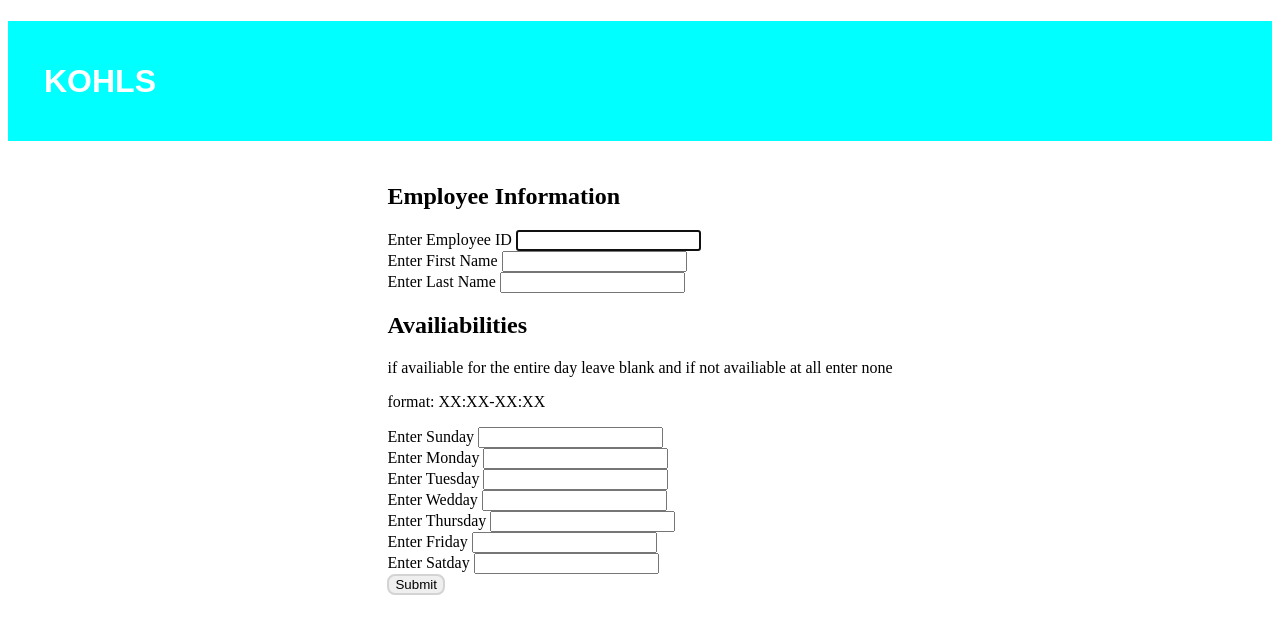
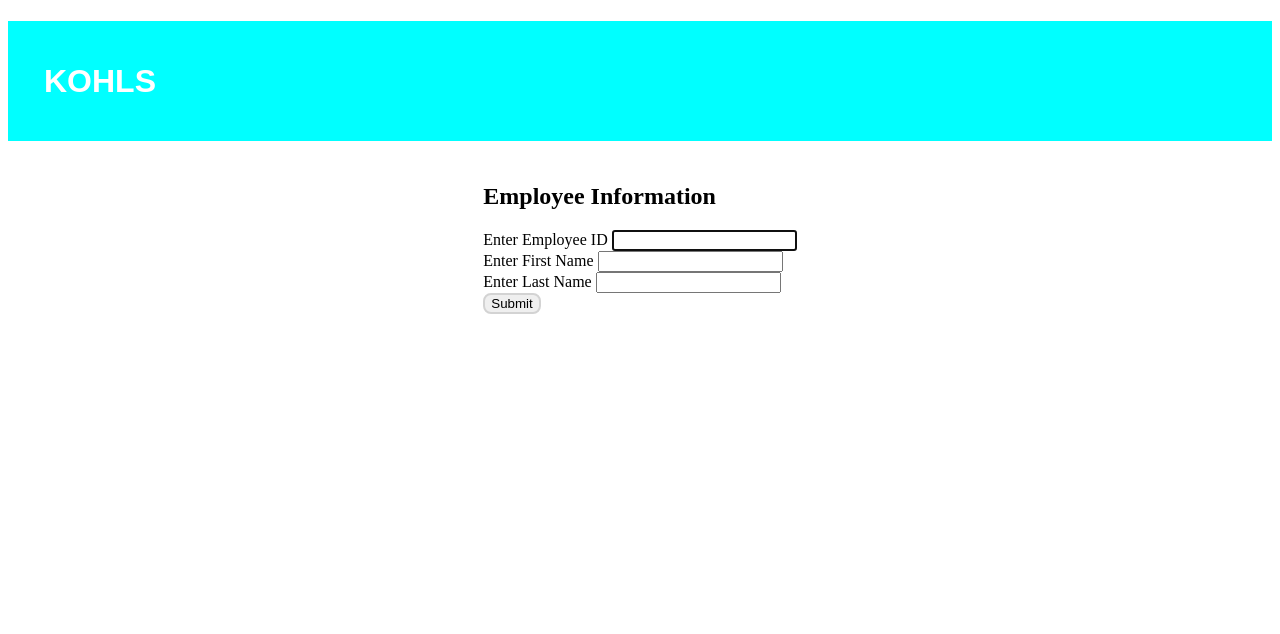
Before and after one commit to theDawster/kohls, a Flask app: page /add in a window 1280 px wide. Shown: the top 634 px of the page. Run offline with Flask 3, Linux system fonts and the light colour scheme.

Commit message:
implemented avail change and fix add bugs

```diff
--- a/app.py
+++ b/app.py
@@ -12,30 +12,55 @@
     return render_template('index.html')
 
 
+@app.route('/employees')
+def employees():
+    with sqlite3.connect('employees.db') as database:
+        db = database.cursor()
+        employees = list(db.execute("SELECT * FROM employees"))
+        print(employees)
+    return render_template('employees.html', employees=employees)
+
+
 @app.route('/add', methods=['GET', 'POST'])
 def add():
     if request.method == 'GET':
-        return render_template('add.html', days=DAYS)
+        return render_template('add.html')
     else:
         with sqlite3.connect('employees.db') as database:
             db = database.cursor()
 
             ID = int(request.form.get("id"))
-            first = request.form.get("first")
-            last = request.form.get("last")
+            first = request.form.get("first").strip()
+            last = request.form.get("last").strip()
 
             db.execute('INSERT INTO employees (id, first, last) VALUES (?, ?, ?)', (ID, first, last))
             db.execute('INSERT INTO availiability (employee_id) VALUES (?)', (ID,))
+            database.commit()
+
+            return availiability(ID)
+
+
+@app.route('/availiability', methods=['GET', 'POST'])
+def availiability(employee=None):
+    if request.method == "POST":
+        with sqlite3.connect("employees.db") as database:
+            db = database.cursor()
+
             for day in DAYS:
-                avail_change = request.form.get(day)
+                avail_change = request.form.get(day, None)
+                ID = employee if employee else int(request.form.get("id"))
                 if avail_change:
-                    db.execute('UPDATE availiability SET ? = ? WHERE employee_id = ?',
-                                (day, avail_change, ID))
+                    try:
+                        db.execute('UPDATE availiability SET :day = \':change\' WHERE employee_id = :id',
+                                    {"day":day, "change":avail_change, "id":ID})
+                    except Exception:
+                        print(day)
 
             database.commit()
             print("SUCCESS!")
-
             return redirect("/")
+    else:
+        return render_template('availiability.html', employee=employee,  days=DAYS)
 
 
 @app.route('/generate', methods=['GET', 'POST'])
--- a/static/styles.css
+++ b/static/styles.css
@@ -52,8 +52,9 @@
 }
 
 table {
-    border: 1px solid #d3d3d3;
-    background-color: white;
+    background-color: transparent;
+    padding: 1rem 3rem;
+    width: 100%;
 }
 
 table tr {
--- a/templates/add.html
+++ b/templates/add.html
@@ -15,16 +15,6 @@
             <label>Enter Last Name</label>
             <input autocomplete="off" autofocus required name="last">
         </div>
-        <h2>Availiabilities</h2>
-        <p>if availiable for the entire day leave blank
-             and if not availiable at all enter none</p>
-             <p>format: XX:XX-XX:XX</p>
-        {% for day in days %}
-            <div>
-                <label>Enter {{ day }}day</label>
-                <input autocomplete="off" autofocus name="{{ day }}">
-            </div>
-        {% endfor %}
         <button type="submit">Submit</button>
     </form>
 {% endblock %}
--- a/templates/index.html
+++ b/templates/index.html
@@ -7,4 +7,10 @@
     <form action="/generate" method="get">
         <div class="item"><button type='submit'>Make schedule</button></div>
     </form>
+    <form action="/employees" method="get">
+        <div class="item"><button type='submit'>Registered Employees</button></div>
+    </form>
+    <form action="/availiability" method="get">
+        <div class="item"><button type='submit'>Update Availiabilities</button></div>
+    </form>
 {% endblock %}
```
